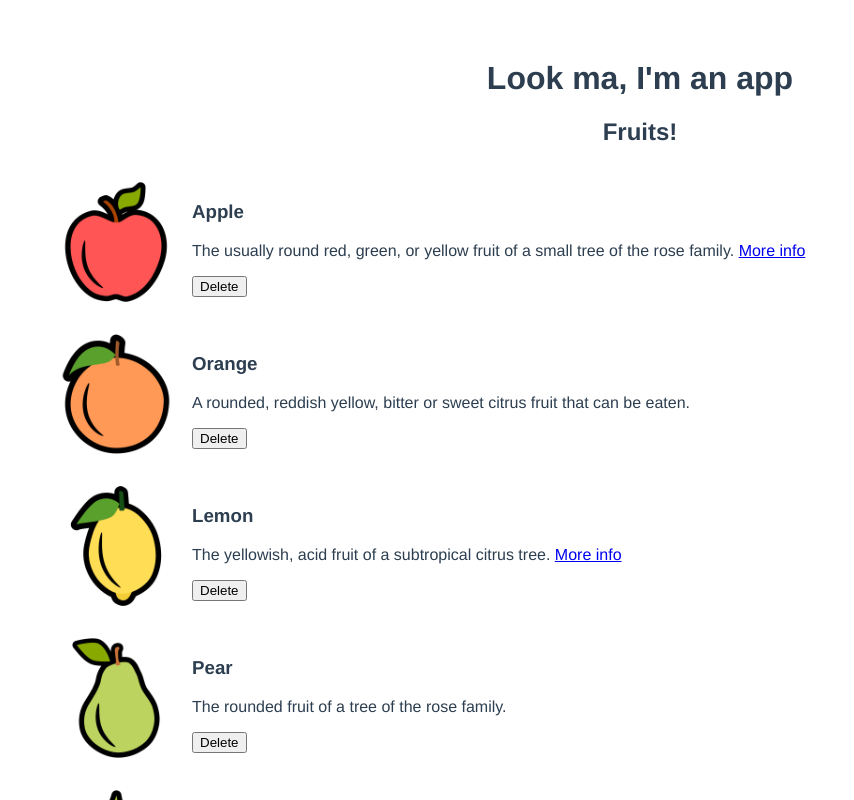
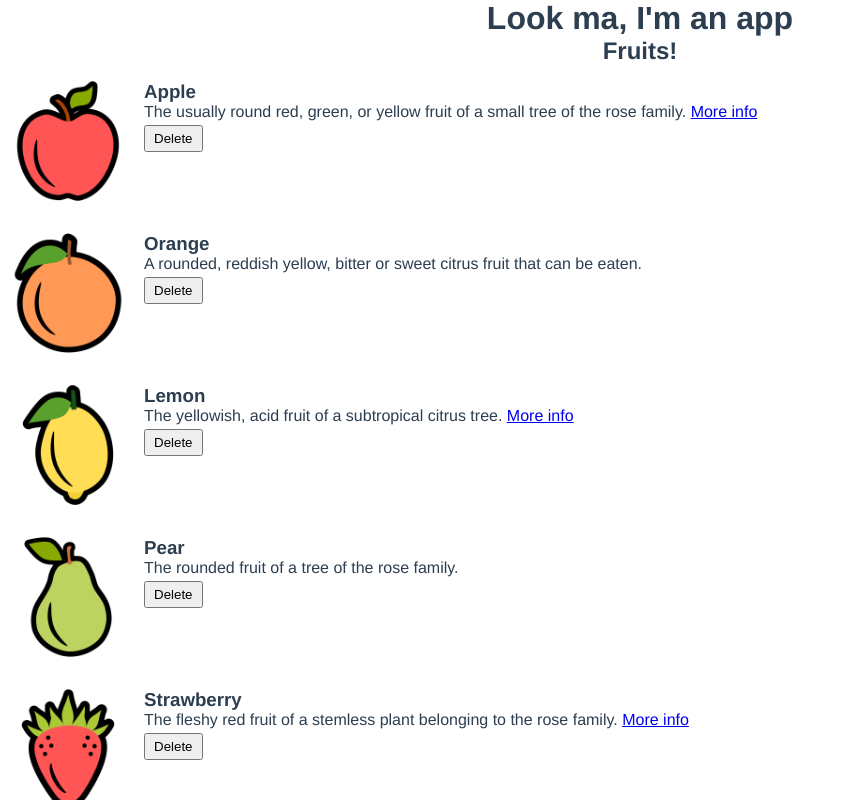
Before and after one commit to neokore/vue2-course-example-app, a Vue app: page / in a window 1280 px wide. Shown: the top 800 px of the page, without its empty margins (0-854 px from the left). Built offline with nearby package versions, Linux system fonts and the light colour scheme.

Commit message:
Day 1 - Solution

```diff
--- a/src/App.vue
+++ b/src/App.vue
@@ -1,7 +1,7 @@
 <template>
   <div id="app">
     <h1>Look ma, I'm an app</h1>
-    <Fruits />
+    <Fruits class="fruits" />
   </div>
 </template>
 
@@ -16,12 +16,28 @@ export default {
 </script>
 
 <style lang="scss">
+* {
+  padding: 0;
+  margin: 0;
+}
+
+button {
+  padding: 4px 8px;
+}
+
 #app {
   font-family: Avenir, Helvetica, Arial, sans-serif;
   -webkit-font-smoothing: antialiased;
   -moz-osx-font-smoothing: grayscale;
   text-align: center;
   color: #2c3e50;
-  margin-top: 60px;
+  height: 100vh;
+  display: flex;
+  flex-direction: column;
+
+  .fruits {
+    flex: 1 1 0;
+    max-height: 100%;
+  }
 }
 </style>
--- a/src/components/Fruits.vue
+++ b/src/components/Fruits.vue
@@ -1,19 +1,22 @@
 <template>
-  <div>
+  <div class="fruits-component">
     <h2>Fruits!</h2>
     <ul class="fruits-container">
-      <li v-for="{ id, name, description, link, image } in fruits" :key="id">
-        <img :src="require(`../assets/fruits/${image}`)" />
+      <li v-for="(fruit, index) in fruits" :key="fruit.id">
+        <img :src="require(`../assets/fruits/${fruit.image}`)" />
         <div class="content">
-          <h3>{{ name }}</h3>
+          <h3>{{ fruit.name }}</h3>
           <p>
-            {{ description }}
-            <a v-if="link" :href="link">More info</a>
+            {{ fruit.description }}
+            <a v-if="fruit.link" :href="fruit.link">More info</a>
           </p>
-          <button @click="deleteFruit(id)">Delete</button>
+          <button @click="deleteFruit(index)">Delete</button>
         </div>
       </li>
     </ul>
+    <footer v-if="!fruitsHasChanged">
+      <button @click="restoreFruits()">Restore</button>
+    </footer>
   </div>
 </template>
 
@@ -21,17 +24,29 @@
 export default {
   name: 'Fruits',
   data: () => ({
-    fruits: []
+    fruits: [],
+    fruitsTemplate: []
   }),
+  computed: {
+    fruitsHasChanged() {
+      return this.fruits.length === this.fruitsTemplate.length;
+    }
+  },
   methods: {
-    deleteFruit(fruitId) {
-      console.log(`Borraré la fruta ${fruitId}`);
+    deleteFruit(index) {
+      this.fruits = [
+        ...this.fruits.slice(0, index),
+        ...this.fruits.slice(index + 1)
+      ];
+    },
+    restoreFruits() {
+      this.fruits = [...this.fruitsTemplate];
     }
   },
   created() {
     setTimeout(() => {
       // Simular llamada API
-      this.fruits = [
+      this.fruitsTemplate = [
         {
           id: 1,
           name: 'Apple',
@@ -92,7 +107,8 @@ export default {
             'The smooth-skinned, green or purple fruit that grows in clusters on vines, may be eaten, and is used to make wine.'
         }
       ];
-    }, 0);
+      this.restoreFruits();
+    }, 1000);
   }
 };
 </script>
@@ -100,7 +116,13 @@ export default {
 <style lang="scss" scoped>
 $IMAGE_SIZE: 120px;
 
+.fruits-component {
+  max-height: 100%;
+
   .fruits-container {
+    flex: 1 1 auto;
+    overflow-y: auto;
+
     li {
       display: flex;
       flex-direction: row;
@@ -119,7 +141,19 @@ $IMAGE_SIZE: 120px;
       .content {
         flex: 1 0 0;
         text-align: left;
+
+        button {
+          margin-top: 4px;
         }
       }
     }
+  }
+
+  footer {
+    position: sticky;
+    bottom: 0;
+    padding: 16px;
+    background: #f99;
+  }
+}
 </style>
```
Lines whose indentation alone changed are shown as unchanged.
